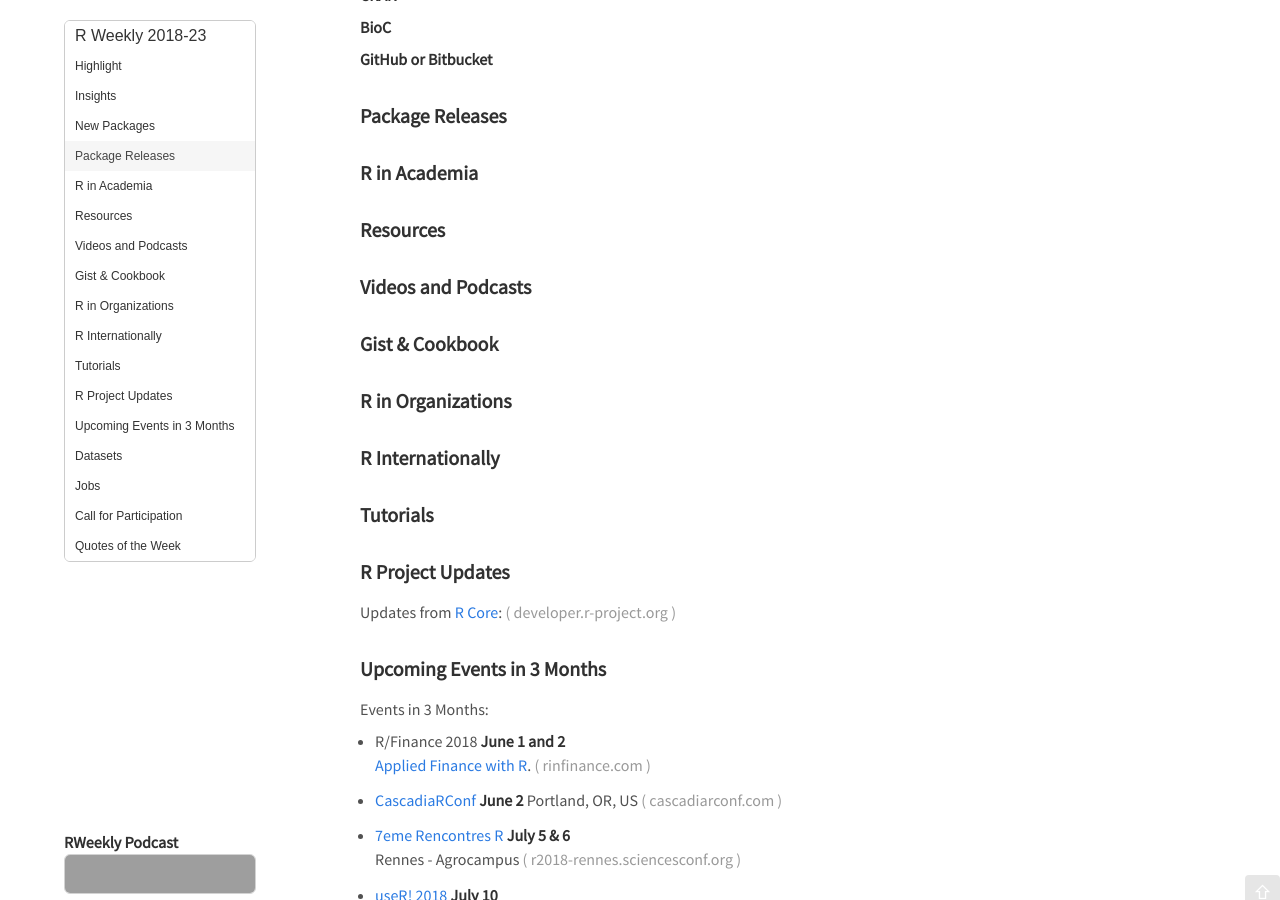
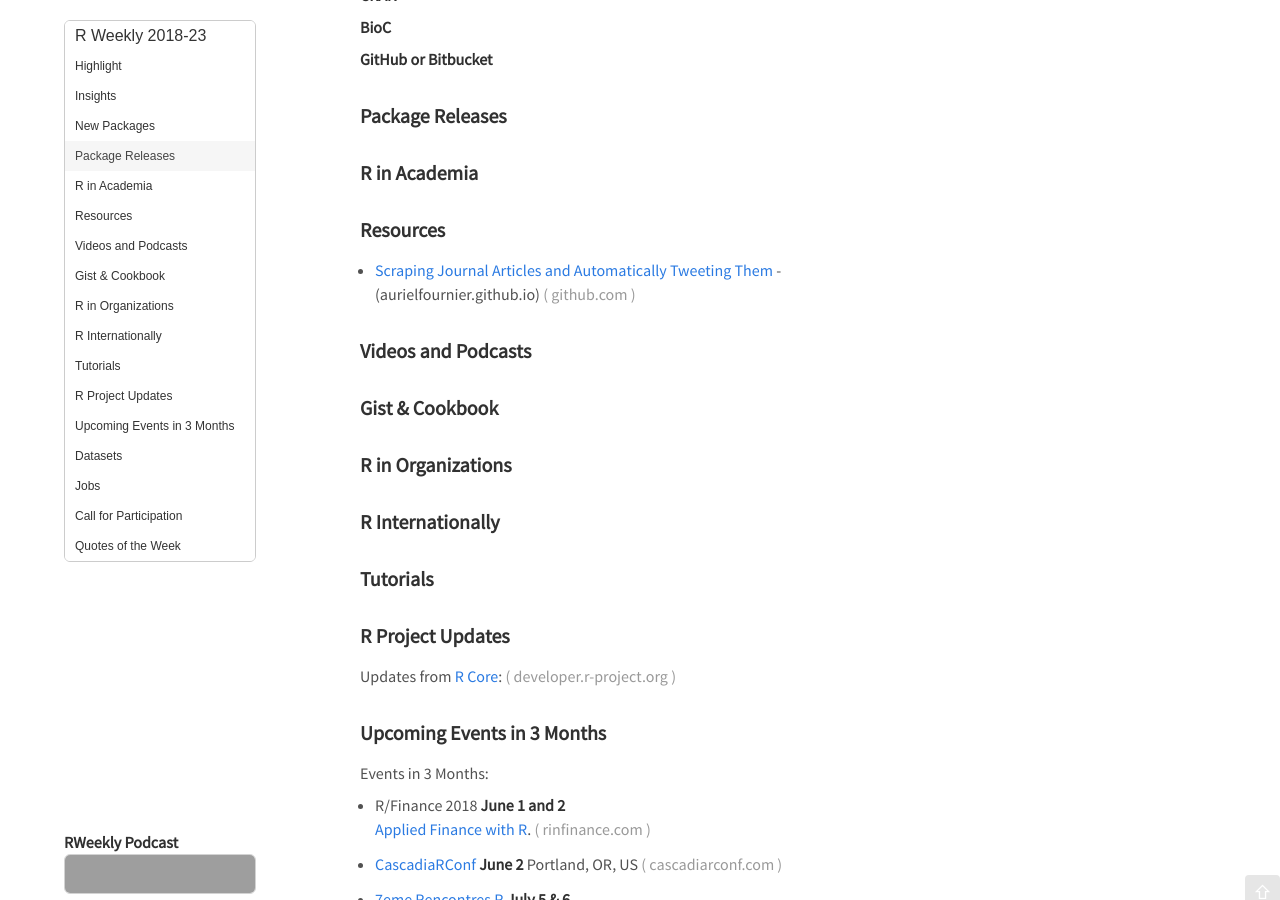
Before and after one commit to rweekly/rweekly.org, a Jekyll site: the page built from draft.md, in a window 1280 px wide and 900 px high, scrolled down 400 px. Built offline with Jekyll 4.4.1, drawn with Linux system fonts in a browser that asks for light colours; emoji names are drawn with the system emoji font; comment, search, counter and statistics services are not loaded; grey boxes are pictures that could not be loaded.

Commit message:
adding scraping/autotweeting resource
Adding a resource, which is a repository that shows how you can web scrape new articles from a peer reviewed journal, automatically write tweets about them, and then tweet about them form R.

```diff
--- a/draft.md
+++ b/draft.md
@@ -45,7 +45,7 @@ Release Date: 2018-6-4
 
 ###  Resources
 
-
++ [Scraping Journal Articles and Automatically Tweeting Them](https://github.com/aurielfournier/wilson_ornithological_society_tweets) - (aurielfournier.github.io)
 
 
 ###  Videos and Podcasts
```
